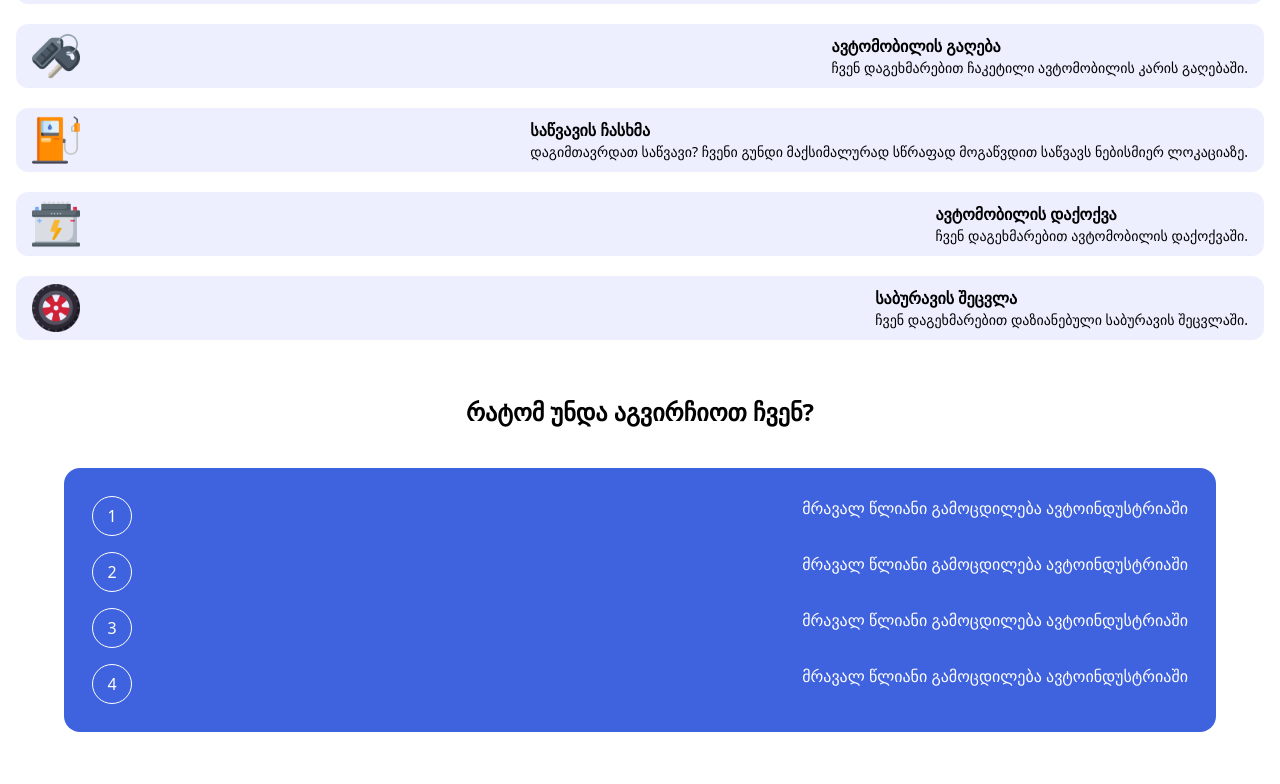
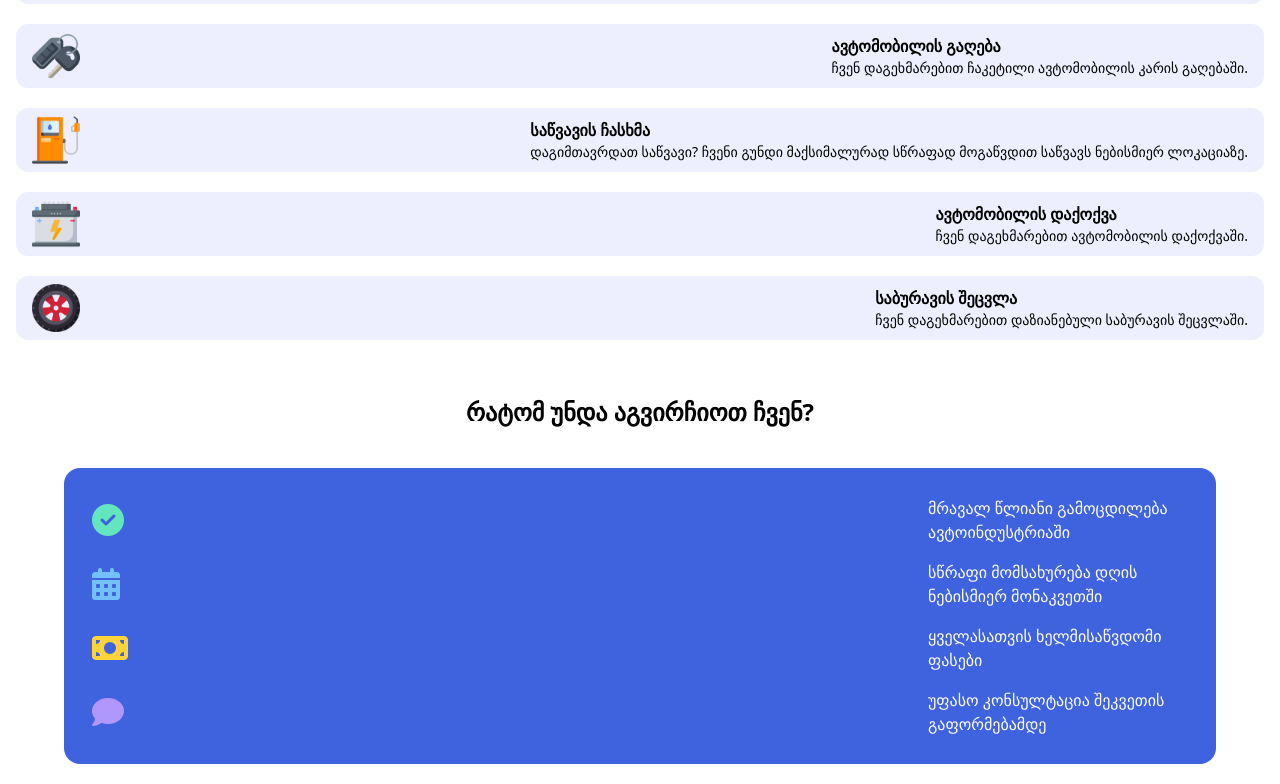
Before and after one commit to Aristocrat4/tripsho, an Angular app: page / in a window 1280 px wide. Shown: the part 2098-2882 px from the top of the page. Before the commit the page ends 2850 px from the top, so only its background shows below. Built offline with nearby package versions, Linux system fonts and the light colour scheme.

Commit message:
edit trust section

```diff
--- a/src/app/components/trust/trust.component.html
+++ b/src/app/components/trust/trust.component.html
@@ -6,37 +6,22 @@
     <div
       class="reasons bg-[#3F62DE] text-white w-[90%] mx-auto p-7 rounded-2xl flex flex-col gap-4"
     >
-      <div class="reason flex gap-5 justify-between">
-        <div
-          class="min-w-10 min-h-10 rounded-[50%] border border-white flex justify-center items-center"
-        >
-          1
-        </div>
-        <p class="">მრავალ წლიანი გამოცდილება ავტოინდუსტრიაში</p>
+      <div class="reason flex gap-5 justify-between items-center">
+        <i class="fa-solid fa-circle-check fa-2xl" style="color: #63e6be"></i>
+
+        <p class="w-[16.25rem]">მრავალ წლიანი გამოცდილება ავტოინდუსტრიაში</p>
       </div>
-      <div class="reason flex gap-5 justify-between">
-        <div
-          class="min-w-10 min-h-10 rounded-[50%] border border-white flex justify-center items-center"
-        >
-          2
-        </div>
-        <p class="">მრავალ წლიანი გამოცდილება ავტოინდუსტრიაში</p>
+      <div class="reason flex gap-5 justify-between items-center">
+        <i class="fa-solid fa-calendar-days fa-2xl" style="color: #74c0fc"></i>
+        <p class="w-[16.25rem]">სწრაფი მომსახურება დღის ნებისმიერ მონაკვეთში</p>
       </div>
-      <div class="reason flex gap-5 justify-between">
-        <div
-          class="min-w-10 min-h-10 rounded-[50%] border border-white flex justify-center items-center"
-        >
-          3
-        </div>
-        <p class="">მრავალ წლიანი გამოცდილება ავტოინდუსტრიაში</p>
+      <div class="reason flex gap-5 justify-between items-center">
+        <i class="fa-solid fa-money-bill fa-2xl" style="color: #ffd43b"></i>
+        <p class="w-[16.25rem]">ყველასათვის ხელმისაწვდომი ფასები</p>
       </div>
-      <div class="reason flex gap-5 justify-between">
-        <div
-          class="min-w-10 min-h-10 rounded-[50%] border border-white flex justify-center items-center"
-        >
-          4
-        </div>
-        <p class="">მრავალ წლიანი გამოცდილება ავტოინდუსტრიაში</p>
+      <div class="reason flex gap-5 justify-between items-center">
+        <i class="fa-solid fa-comment fa-2xl" style="color: #b197fc"></i>
+        <p class="w-[16.25rem]">უფასო კონსულტაცია შეკვეთის გაფორმებამდე</p>
       </div>
     </div>
   </div>
```
